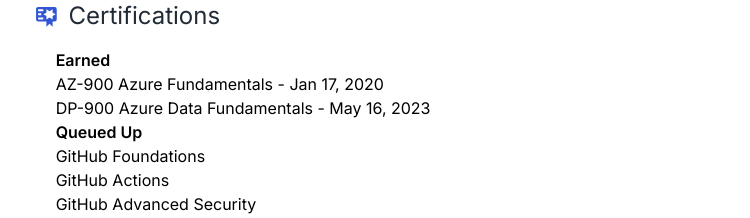
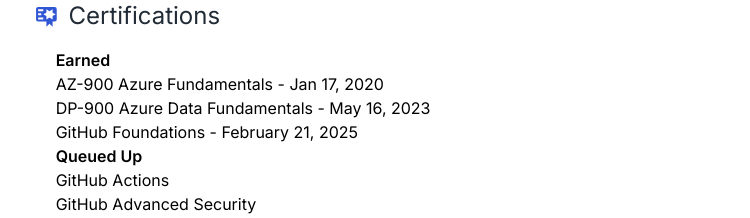
Before and after one commit to steve-kaschimer/steve-kaschimer.github.io, a Next.js app: page / in a window 1280 px wide. Shown: the part 960-1178 px from the top of the page, without its empty margins (91-841 px from the left). Built offline with nearby package versions, Linux system fonts and the light colour scheme.

Commit message:
Fix typo in GitHub Foundations list item

```diff
--- a/components/about.js
+++ b/components/about.js
@@ -25,8 +25,8 @@
                     <li className="ml-6 font-semibold">Earned</li>
                     <li className="ml-6"><a className="hover:underline" href="https://learn.microsoft.com/en-us/users/stevekaschimer-0933/credentials/certification/azure-fundamentals" target="_blank" rel="noreferrer">AZ-900 Azure Fundamentals - Jan 17, 2020</a></li>
                     <li className="ml-6"><a className="hover:underline" href="https://learn.microsoft.com/en-us/users/stevekaschimer-0933/credentials/certification/azure-data-fundamentals?tab=credentials-tab" target="_blank" rel="noreferrer">DP-900 Azure Data Fundamentals - May 16, 2023</a></li>
+                    <li className="ml-6"><a classNamw="hover:underline" href="https://www.credly.com/badges/bbce5fff-76e0-4879-bfc4-5bf8c4390077/public_url" target="_blank" rel="noreferrer">GitHub Foundations - February 21, 2025</a></li>
                     <li className="ml-6 font-semibold">Queued Up</li>
-                    <li className="ml-6">GitHub Foundations</li>
                     <li className="ml-6">GitHub Actions</li>
                     <li className="ml-6">GitHub Advanced Security</li>
                     <li className="ml-6">GitHub Administration</li>
```
